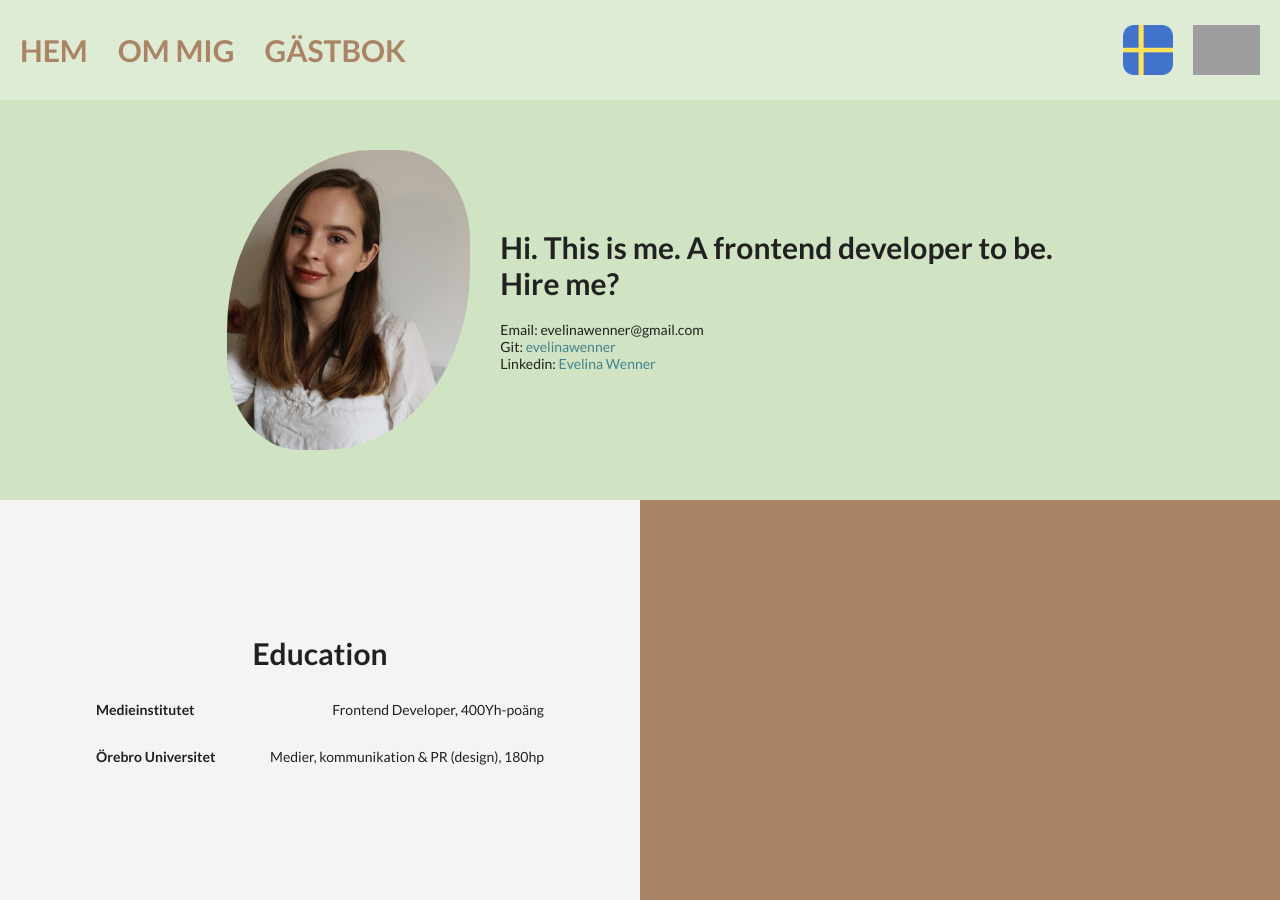
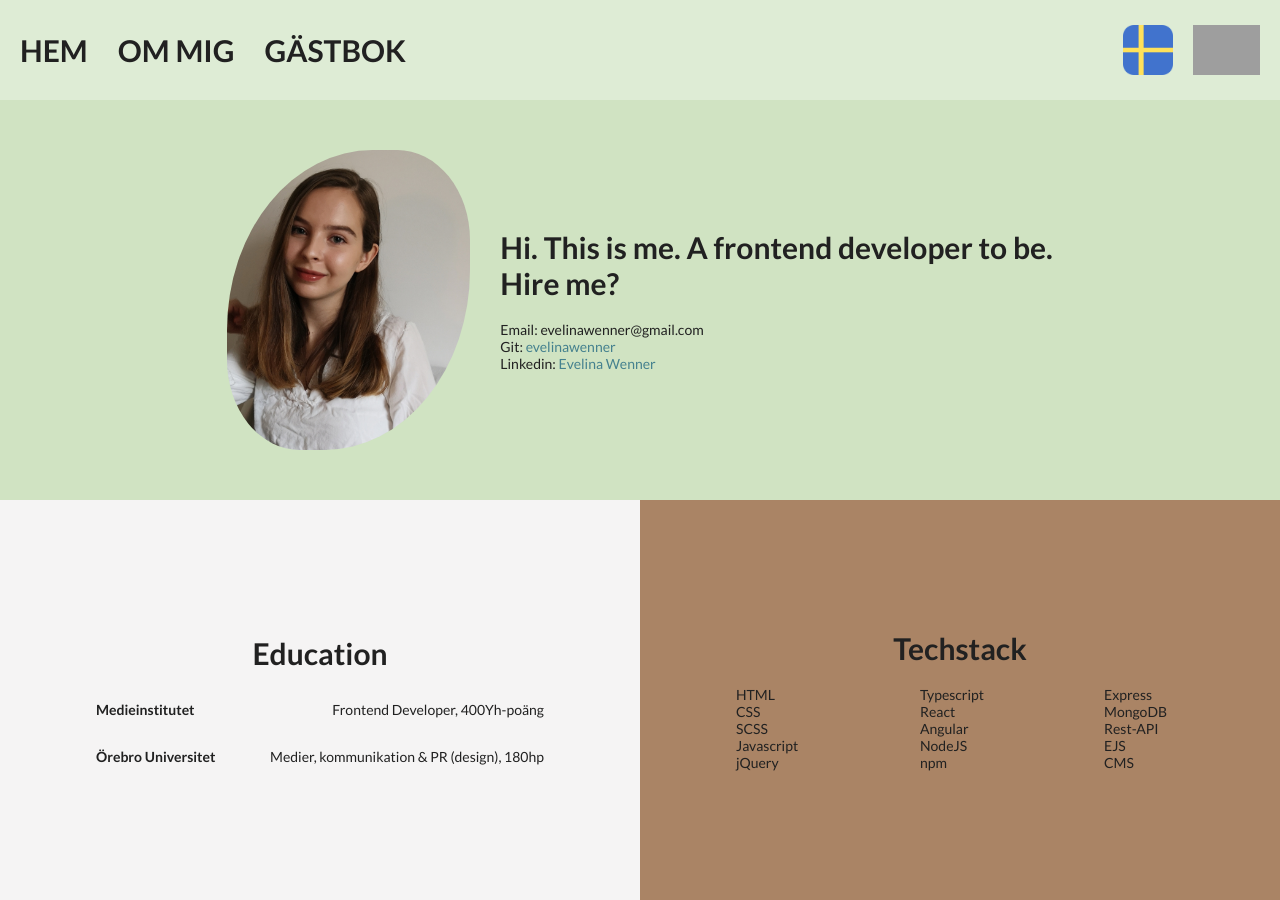
Before and after one commit to evelinawenner/MyPortfolio, a React (Create React App) app: page /about in a window 1280 px wide. Built offline with nearby package versions, Linux system fonts and the light colour scheme; grey boxes are pictures that could not be loaded.

Commit message:
techstack section

```diff
--- a/src/components/globals/navbar/NavbarStyle.tsx
+++ b/src/components/globals/navbar/NavbarStyle.tsx
@@ -24,7 +24,11 @@ export const Container = styled.header`
     font-family: Lato, sans-serif;
     font-size: 30px;
     margin-right: 30px;
-    color: #aa8465;
+    color: #212121;
     font-weight: 700;
+
+    &:hover {
+      color: #aa8465;
+    }
   }
 `;
--- a/src/components/pages/about/AboutPage.tsx
+++ b/src/components/pages/about/AboutPage.tsx
@@ -12,7 +12,7 @@ export const AboutPage = () => {
     <AboutContainer>
       <section className="introduction">
         <div className="intro-div">
-          <img src={myself} alt="A picture of me" />
+          <img src={myself} alt="me" />
           <div className="intro-text">
             <Heading style={{ marginBottom: 20 }}>
               Hi. This is me. A frontend developer to be. <br />
@@ -40,7 +40,32 @@ export const AboutPage = () => {
             <P>Medier, kommunikation & PR (design), 180hp</P>
           </div>
         </section>
-        <section className="techstack"></section>
+        <section className="techstack">
+          <Heading style={{ marginBottom: 20 }}>Techstack</Heading>
+          <div className="stack-container">
+            <div className="tech-div">
+              <P>HTML</P>
+              <P>CSS</P>
+              <P>SCSS</P>
+              <P>Javascript</P>
+              <P>jQuery</P>
+            </div>
+            <div className="tech-div">
+              <P>Typescript</P>
+              <P>React</P>
+              <P>Angular</P>
+              <P>NodeJS</P>
+              <P>npm</P>
+            </div>
+            <div className="tech-div">
+              <P>Express</P>
+              <P>MongoDB</P>
+              <P>Rest-API</P>
+              <P>EJS</P>
+              <P>CMS</P>
+            </div>
+          </div>
+        </section>
       </section>
     </AboutContainer>
   );
--- a/src/components/pages/about/AboutPageStyle.tsx
+++ b/src/components/pages/about/AboutPageStyle.tsx
@@ -65,8 +65,25 @@ export const AboutContainer = styled.div`
   }
 
   .techstack {
+    display: flex;
+    flex-direction: column;
+    justify-content: center;
+    align-items: center;
     height: 400px;
     width: 50%;
     background-color: #aa8465;
   }
+
+  .stack-container {
+    width: 70%;
+    display: flex;
+    flex-direction: row;
+    justify-content: space-between;
+  }
+
+  .tech-div {
+    width: 80px;
+    display: flex;
+    flex-direction: column;
+  }
 `;
```
